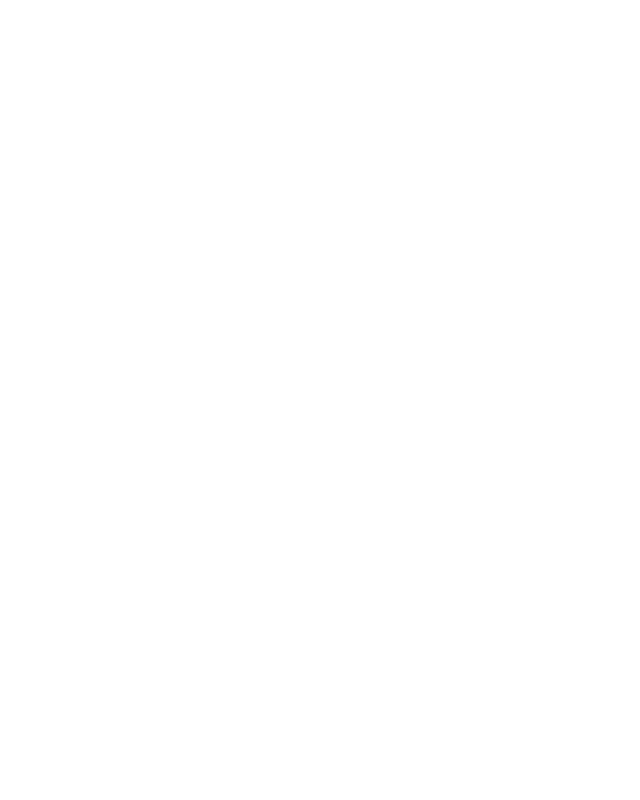
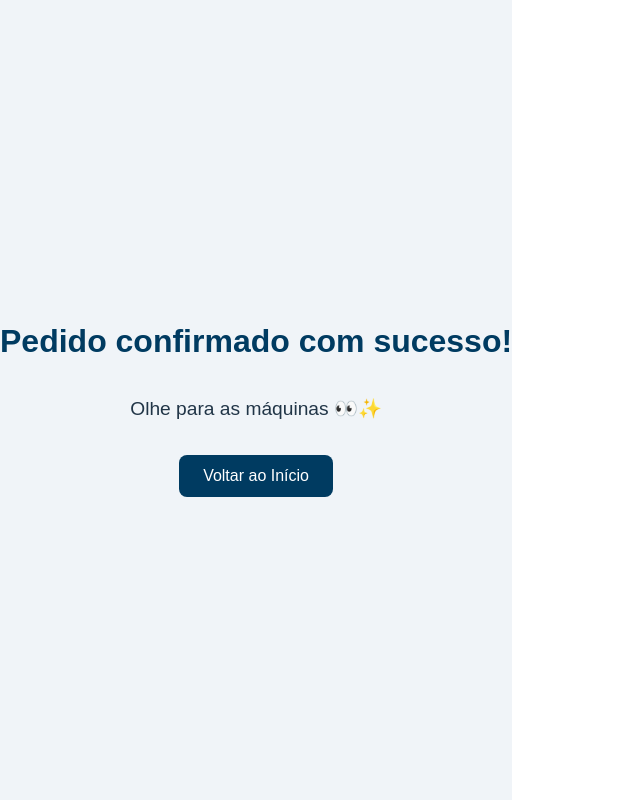
Before and after one commit to Matheuscoe07/Site-NSPi, a React (Vite) app: page /confirmado in a window 1280 px wide. Before the commit this address had no page. Shown: the whole page, without its empty margins (0-640 px from the left). Built offline with nearby package versions, Linux system fonts and the light colour scheme.

Commit message:
tela de confirmado

```diff
--- a/src/App.tsx
+++ b/src/App.tsx
@@ -1,12 +1,13 @@
-import React, { useState, useEffect } from 'react'
-import { Routes, Route } from 'react-router-dom'
-import supabase from '@utils/supabase'
+import React, { useState, useEffect } from 'react';
+import { Routes, Route } from 'react-router-dom';
+import supabase from '@utils/supabase';
 
-import Index from './pages/index'      // tela inicial pública
-import Home from './pages/home'        // home do sistema logado
-import Pedido from './pages/pedido'
-import Login from './pages/login'
-import Registrar from './pages/registrar'
+import Index from './pages/index';        // tela inicial pública
+import Home from './pages/home';          // home do sistema logado
+import Pedido from './pages/pedido';
+import Login from './pages/login';
+import Registrar from './pages/registrar';
+import Confirmado from './pages/confirmado'; // 👈 ADICIONADO!
 
 export default function App() {
   return (
@@ -17,6 +18,7 @@
       {/* Telas acessadas após login */}
       <Route path="/home" element={<Home />} />
       <Route path="/pedido" element={<Pedido />} />
+      <Route path="/confirmado" element={<Confirmado />} /> {/* 👈 NOVA ROTA */}
 
       {/* Autenticação */}
       <Route path="/login" element={<Login />} />
@@ -25,22 +27,22 @@
       {/* Página de teste com Supabase */}
       <Route path="/teste" element={<TodosPage />} />
     </Routes>
-  )
+  );
 }
 
 function TodosPage() {
-  const [todos, setTodos] = useState<string[]>([])
+  const [todos, setTodos] = useState<string[]>([]);
 
   useEffect(() => {
     async function getTodos() {
-      const { data: todos } = await supabase.from('todos').select()
+      const { data: todos } = await supabase.from('todos').select();
       if (todos && todos.length > 0) {
-        setTodos(todos.map((t: any) => t.nome || JSON.stringify(t)))
+        setTodos(todos.map((t: any) => t.nome || JSON.stringify(t)));
       }
     }
 
-    getTodos()
-  }, [])
+    getTodos();
+  }, []);
 
   return (
     <div style={{ padding: '2rem' }}>
@@ -51,5 +53,5 @@
         ))}
       </ul>
     </div>
-  )
+  );
 }
--- /dev/null
+++ b/src/pages/confirmado.css
@@ -0,0 +1,36 @@
+.confirmado-container {
+    display: flex;
+    flex-direction: column;
+    justify-content: center;
+    align-items: center;
+    height: 100vh;
+    background-color: #f0f4f8;
+    text-align: center;
+}
+
+.confirmado-titulo {
+    font-size: 2rem;
+    font-weight: bold;
+    margin-bottom: 1rem;
+    color: #003b61;
+}
+
+.confirmado-texto {
+    font-size: 1.2rem;
+    margin-bottom: 2rem;
+}
+
+.confirmado-botao {
+    padding: 0.75rem 1.5rem;
+    background-color: #003b61;
+    color: white;
+    border: none;
+    border-radius: 8px;
+    font-size: 1rem;
+    cursor: pointer;
+    transition: 0.2s;
+}
+
+.confirmado-botao:hover {
+    background-color: #005080;
+}
--- /dev/null
+++ b/src/pages/confirmado.tsx
@@ -0,0 +1,16 @@
+import { useNavigate } from 'react-router-dom';
+import './confirmado.css';
+
+export default function Confirmado() {
+    const navigate = useNavigate();
+
+    return (
+        <div className="confirmado-container">
+        <h1 className="confirmado-titulo">Pedido confirmado com sucesso!</h1>
+        <p className="confirmado-texto">Olhe para as máquinas 👀✨</p>
+        <button className="confirmado-botao" onClick={() => navigate('/')}>
+            Voltar ao Início
+        </button>
+        </div>
+    );
+}
--- a/src/pages/pedido.tsx
+++ b/src/pages/pedido.tsx
@@ -1,16 +1,23 @@
-import { useState, useEffect } from 'react';
+import { useState } from 'react';
 import { useNavigate } from 'react-router-dom';
 import { criarPedidoSimples } from '../lib/criarPedido';
 import './pedido.css';
 
-const coresSuporte = [
+// Tipagem opcional pra evitar erros no TypeScript
+interface CorItem {
+    id: number;
+    cor: string;
+    imagem: string;
+}
+
+const coresSuporte: CorItem[] = [
     { id: 1, cor: 'blue', imagem: '/images/sup_azul.png' },
     { id: 2, cor: 'red', imagem: '/images/sup_vermelho.png' },
     { id: 3, cor: 'yellow', imagem: '/images/sup_amarelo.png' },
     { id: 4, cor: 'green', imagem: '/images/sup_verde.png' },
 ];
 
-const coresBase = [
+const coresBase: CorItem[] = [
     { id: 5, cor: 'black', imagem: '/images/ba_preto.png' },
     { id: 6, cor: 'lightgray', imagem: '/images/ba_cinzaCA.png' },
     { id: 8, cor: 'darkgray', imagem: '/images/ba_cinzaES.png' },
@@ -19,9 +26,9 @@
 ];
 
 export default function Pedido() {
-    const [corSuporte, setCorSuporte] = useState(coresSuporte[0]);
-    const [corBase, setCorBase] = useState(coresBase[0]);
-    const [etapa, setEtapa] = useState('suporte');
+    const [corSuporte, setCorSuporte] = useState<CorItem>(coresSuporte[0]);
+    const [corBase, setCorBase] = useState<CorItem>(coresBase[0]);
+    const [etapa, setEtapa] = useState<'suporte' | 'base'>('suporte');
     const navigate = useNavigate();
 
     const handleFeito = async () => {
@@ -48,19 +55,23 @@
         }
     };
 
-    const renderCores = (lista, selecionado, setSelecionado) => (
+    const renderCores = (
+        lista: CorItem[],
+        selecionado: CorItem,
+        setSelecionado: React.Dispatch<React.SetStateAction<CorItem>>
+    ) => (
         <div className="lista-cores">
-        {lista.map((item, index) => {
+        {lista.map((item) => {
             const isSelecionado = selecionado.cor === item.cor;
             return (
             <div
-                key={index}
+                key={item.id}
                 onClick={() => setSelecionado(item)}
                 className={`bolinha-wrapper ${isSelecionado ? 'selecionado' : ''}`}
             >
                 <div
                 className="bolinha"
-                style={{ backgroundColor: typeof item.cor === 'string' ? item.cor : undefined }}
+                style={{ backgroundColor: item.cor !== 'transparente' ? item.cor : undefined }}
                 >
                 {item.cor === 'transparente' && (
                     <img src={item.imagem} alt={item.cor} className="bolinha-img" />
@@ -79,7 +90,11 @@
         </div>
 
         <div className="visualizacao">
-            <img src={etapa === 'suporte' ? corSuporte.imagem : corBase.imagem} alt="visualizacao" className="imagem" />
+            <img
+            src={etapa === 'suporte' ? corSuporte.imagem : corBase.imagem}
+            alt="visualizacao"
+            className="imagem"
+            />
         </div>
 
         <div className="controles">
```
